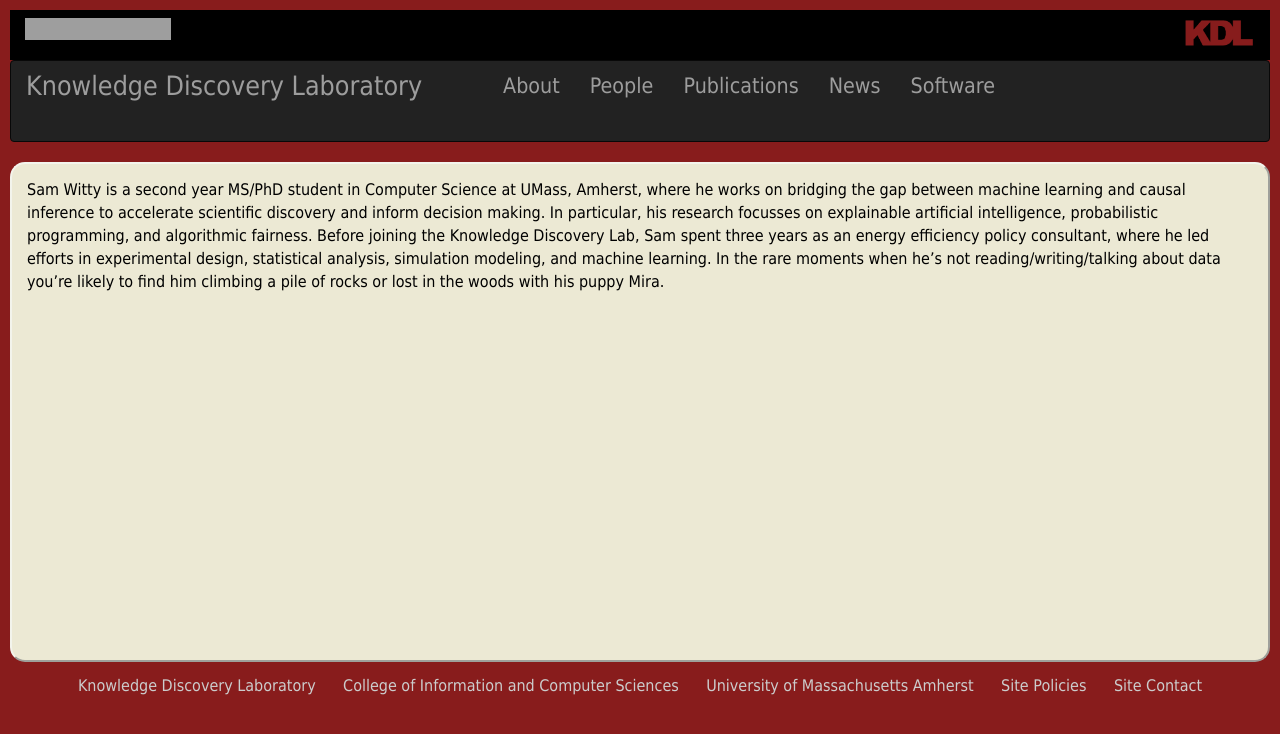
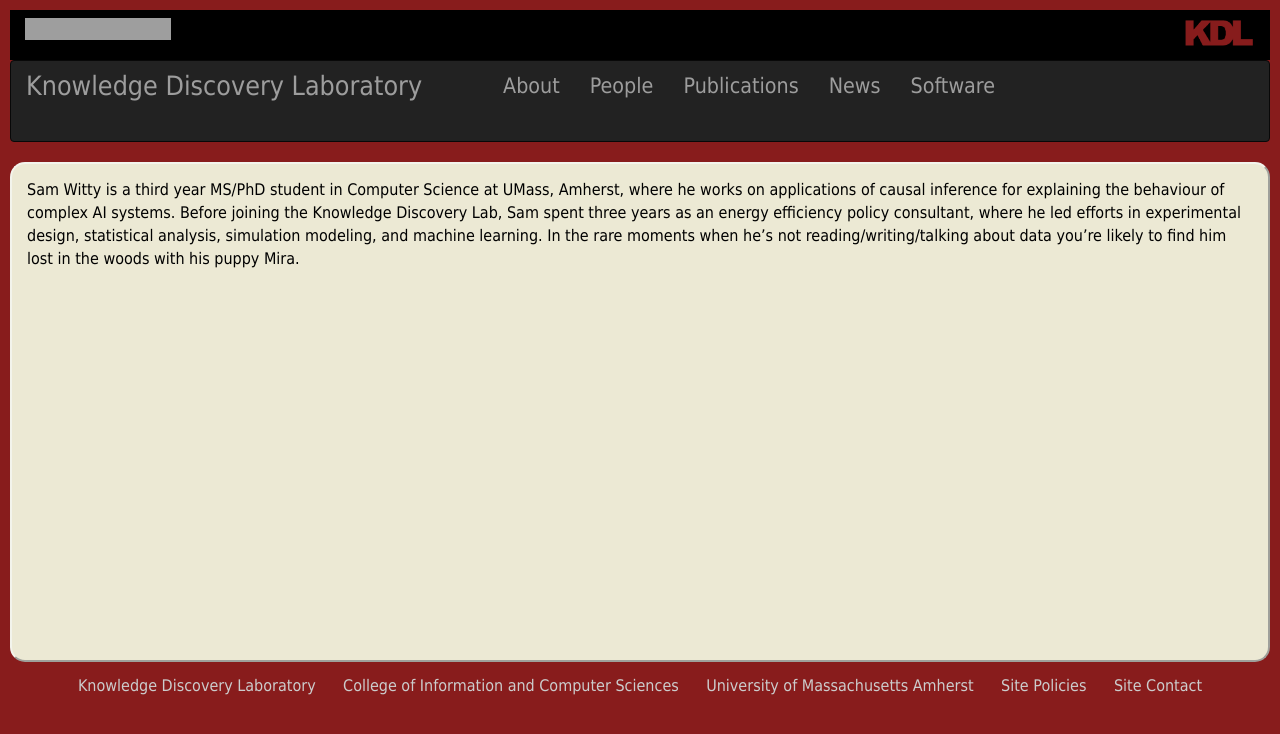
Before and after one commit to KDL-umass/kdl-umass.github.io, a Jekyll site: the page built from _people/witty.md, in a window 1280 px wide. Shown: the top 734 px of the page. Built offline with Jekyll 4.4.1, drawn with Linux system fonts in a browser that asks for light colours; nearby versions of some CDN libraries; comment, search, counter and statistics services are not loaded; grey boxes are pictures that could not be loaded.

Commit message:
Tightened up bio

```diff
--- a/_people/witty.md
+++ b/_people/witty.md
@@ -10,4 +10,4 @@ webpage: http://www.cs.umass.edu/~switty
 email: switty@cs.umass.edu
 ---
 
-Sam Witty is a second year MS/PhD student in Computer Science at UMass, Amherst, where he works on bridging the gap between machine learning and causal inference to accelerate scientific discovery and inform decision making. In particular, his research focusses on explainable artificial intelligence, probabilistic programming, and algorithmic fairness. Before joining the Knowledge Discovery Lab, Sam spent three years as an energy efficiency policy consultant, where he led efforts in experimental design, statistical analysis, simulation modeling, and machine learning. In the rare moments when he’s not reading/writing/talking about data you’re likely to find him climbing a pile of rocks or lost in the woods with his puppy Mira.
+Sam Witty is a third year MS/PhD student in Computer Science at UMass, Amherst, where he works on applications of causal inference for explaining the behaviour of complex AI systems. Before joining the Knowledge Discovery Lab, Sam spent three years as an energy efficiency policy consultant, where he led efforts in experimental design, statistical analysis, simulation modeling, and machine learning. In the rare moments when he’s not reading/writing/talking about data you’re likely to find him lost in the woods with his puppy Mira.
```
